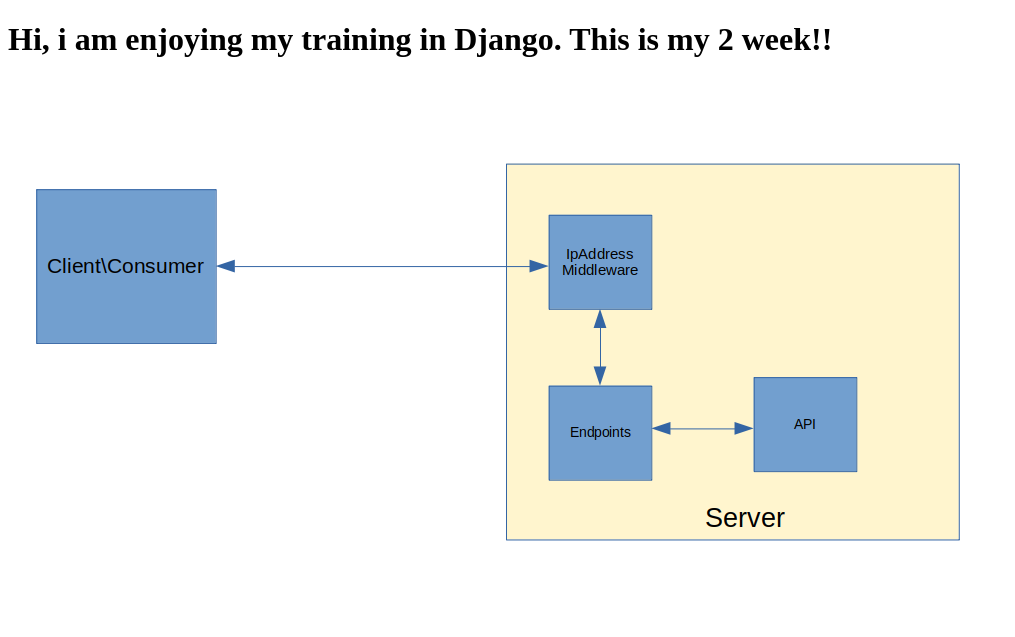
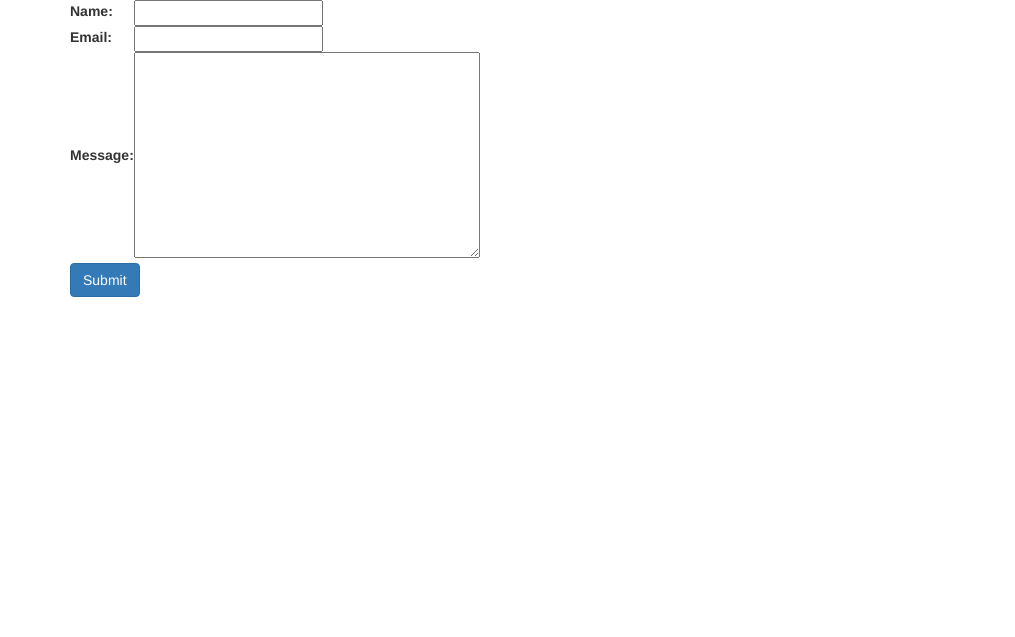
Before and after one commit to dsharma3/DjangoTraining, a Django app: page / in a window 1280 px wide. Shown: the top 637 px of the page, without its empty margins (0-1015 px from the left). Run offline with Django 3.2, Linux system fonts and the light colour scheme; some libraries are stand-ins or nearby versions.

Commit message:
Forms session.

```diff
--- a/project/simple_app/data_faker.py
+++ b/project/data_faker.py
@@ -1,6 +1,8 @@
 import os
+# from django.conf import settings
 
 os.environ.setdefault('DJANGO_SETTINGS_MODULE', 'first_project.settings')
+# settings.configure()
 
 import django
 django.setup()
--- /dev/null
+++ b/project/first_project/templates/simple_app/contactus-django.html
@@ -0,0 +1,22 @@
+<!DOCTYPE html>
+<html lang="en">
+<head>
+    <meta charset="UTF-8">
+    <meta http-equiv="X-UA-Compatible" content="IE=edge">
+    <meta name="viewport" content="width=device-width, initial-scale=1.0">
+    <title>Document</title>
+    <link rel="stylesheet" href="https://maxcdn.bootstrapcdn.com/bootstrap/3.3.7/css/bootstrap.min.css" integrity="sha384-BVYiiSIFeK1dGmJRAkycuHAHRg32OmUcww7on3RYdg4Va+PmSTsz/K68vbdEjh4u" crossorigin="anonymous">
+</head>
+<body>
+    <form action="" method="post">
+        <div class="container">
+            {%csrf_token%}
+            <table>
+                {{form.as_table}}
+            </table>
+            <button type="submit" class="btn btn-primary">Submit</button>
+        </div>
+    </form>
+
+</body>
+</html>
--- a/project/first_project/templates/simple_app/index.html
+++ b/project/first_project/templates/simple_app/index.html
@@ -6,5 +6,6 @@
     </head>
     <body>
        <h1> Hi, i am enjoying my training in Django. This is my {{weekNumber}} week!!</h1>
+
     </body>
 </html>
--- /dev/null
+++ b/project/simple_app/form.py
@@ -0,0 +1,6 @@
+from django import forms
+
+class ContactForm(forms.Form):
+    contactname = forms.CharField(label="Name", max_length=100)
+    email = forms.EmailField()
+    message = forms.CharField(widget = forms.Textarea(attrs={'class' : 'formGroup'}))
--- a/project/simple_app/models.py
+++ b/project/simple_app/models.py
@@ -4,8 +4,14 @@
 class Topic(models.Model):
     topic_name = models.CharField(max_length=250, unique=True)
 
+    def __str__(self):
+        return self.topic_name
 
 class Website(models.Model):
     website_name = models.CharField(max_length=400)
     url = models.URLField()
     topic = models.ForeignKey(Topic, on_delete=models.PROTECT)
+
+
+    def __str__(self):
+        return self.website_name
--- a/project/simple_app/urls.py
+++ b/project/simple_app/urls.py
@@ -1,6 +1,6 @@
 from django.urls import path
 from simple_app import views
 urlpatterns = [
-    path('', views.index),
+    path('', views.contact_us_django),
     path('websites',views.display_websites)
 ]
--- a/project/simple_app/views.py
+++ b/project/simple_app/views.py
@@ -1,6 +1,7 @@
 from django.shortcuts import render
 from django.http import HttpResponse
 from simple_app.models import Website
+from simple_app.form import ContactForm
 # Create your views here.
 def index(request):
     my_dict = {'weekNumber': 2}
@@ -11,3 +12,23 @@
     website_list = Website.objects.all()
     my_dict = {'websites':website_list}
     return render(request, 'simple_app/modelBinding.html', context = my_dict)
+
+def contact_us(request):
+    return render(request, 'simple_app/contactus.html')
+
+
+def contact_us_django(request):
+    form = ContactForm()
+    if request.method == 'POST':
+        form = ContactForm(request.POST)
+
+        if form.is_valid():
+            name = form.cleaned_data['contactname']
+            email = form.cleaned_data['email']
+            message = form.cleaned_data['message']
+
+            print("Name-",name)
+            print("Email-",email)
+            print("Message-",message)
+
+    return render(request, 'simple_app/contactus-django.html', {'form':form})
```
Also changed, not shown: project/first_project/templates/simple_app/contactus.html (added, +31 -0 lines), project/db.sqlite3.
